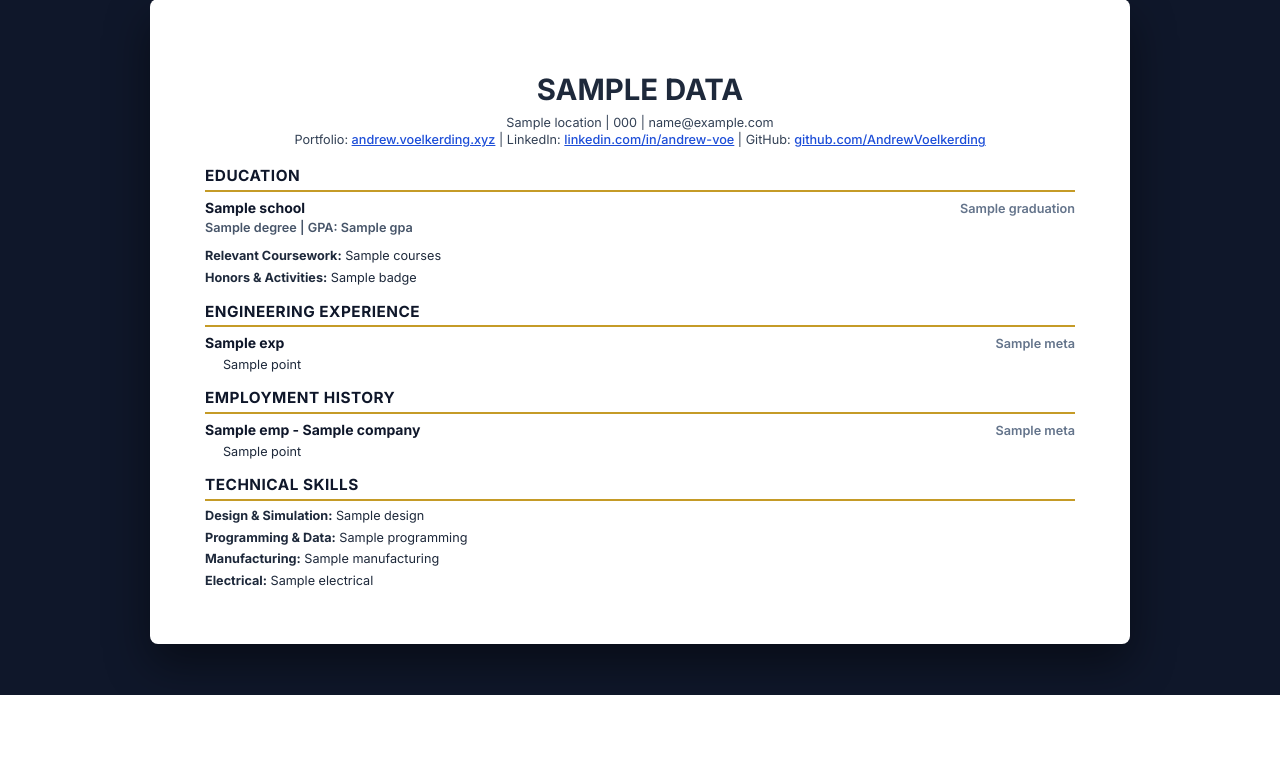
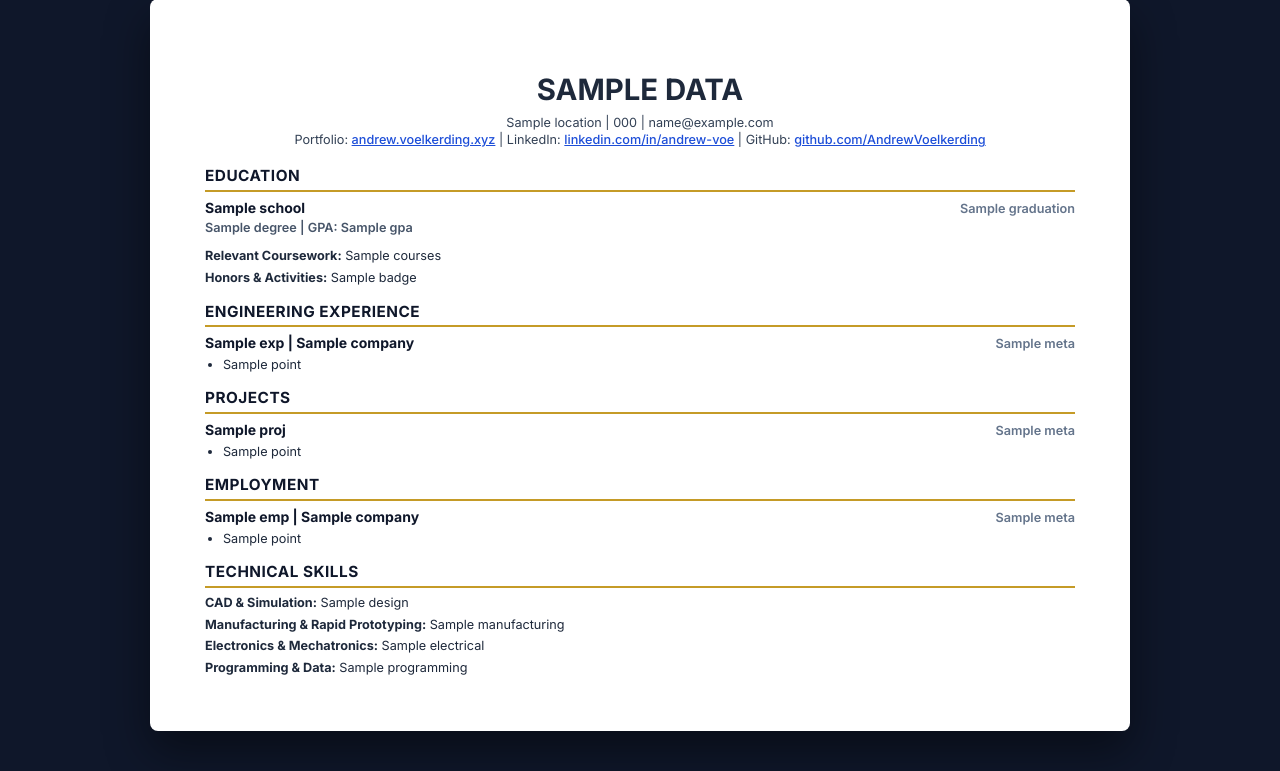
Before and after one commit to AndrewVoelkerding/AndrewVoelkerding, a Python web app: template templates/resume.html in a window 1280 px wide. Shown: the part 105-876 px from the top of the page. Before the commit the page ends 800 px from the top, so only its background shows below. Run offline with Jinja, Linux system fonts and the light colour scheme; the template is opened without the code that fills it: most values are stand-ins (such as "Sample title", 1, 10 or a date in 2020).

Commit message:
Update resume.html

```diff
--- a/templates/resume.html
+++ b/templates/resume.html
@@ -10,7 +10,6 @@
             margin: 0.35in 0.4in;
         }
 
-        /* Screen view layout */
         body {
             font-family: 'Inter', Arial, sans-serif;
             background-color: #0F172A;
@@ -44,18 +43,14 @@
             transition: background-color 0.2s;
         }
 
-        .btn:hover {
-            background-color: #ffffff;
-        }
+        .btn:hover { background-color: #ffffff; }
 
         .btn-secondary {
             background-color: #334155;
             color: #FFFFFF;
         }
 
-        .btn-secondary:hover {
-            background-color: #475569;
-        }
+        .btn-secondary:hover { background-color: #475569; }
 
         .resume-sheet {
             background: #FFFFFF;
@@ -68,119 +63,38 @@
             line-height: 1.4;
         }
 
-        h1 {
-            font-size: 22pt;
-            text-align: center;
-            margin-bottom: 4px;
-            text-transform: uppercase;
-            font-weight: 700;
+        h1 { font-size: 22pt; text-align: center; margin-bottom: 4px; text-transform: uppercase; font-weight: 700; }
+
+        .contact { text-align: center; font-size: 9.5pt; margin-bottom: 16px; color: #334155; }
+        .contact a { color: #1d4ed8; text-decoration: underline; font-weight: 500; }
+
+        h2 {
+            font-size: 11.5pt; text-transform: uppercase; color: #0F172A;
+            border-bottom: 2px solid #C59B27; padding-bottom: 3px;
+            margin-top: 14px; margin-bottom: 6px; letter-spacing: 0.5px; font-weight: 700;
         }
 
-        .contact {
-            text-align: center;
-            font-size: 9.5pt;
-            margin-bottom: 16px;
-            color: #334155;
+        .job-header { display: table; width: 100%; margin-top: 6px; margin-bottom: 2px; }
+        .job-title-cell { display: table-cell; text-align: left; vertical-align: baseline; }
+        .meta-cell {
+            display: table-cell; text-align: right; vertical-align: baseline;
+            font-size: 9.5pt; color: #64748b; font-weight: 600; white-space: nowrap;
         }
 
-        /* Explicit link styling for both web view and interactive PDF annotations */
-        .contact a {
-            color: #1d4ed8;
-            text-decoration: underline;
-            font-weight: 500;
-        }
+        h3 { font-size: 10.5pt; margin: 0; color: #0F172A; font-weight: 700; }
 
-        h2 {
-            font-size: 11.5pt;
-            text-transform: uppercase;
-            color: #0F172A;
-            border-bottom: 2px solid #C59B27;
-            padding-bottom: 3px;
-            margin-top: 14px;
-            margin-bottom: 6px;
-            letter-spacing: 0.5px;
-            font-weight: 700;
-        }
+        .education-block { margin-bottom: 8px; }
+        .subtitle { font-size: 9.5pt; font-weight: 600; color: #475569; margin-bottom: 10px; display: block; }
 
-        .job-header {
-            display: table;
-            width: 100%;
-            margin-top: 6px;
-            margin-bottom: 2px;
-        }
+        ul { margin: 3px 0 8px 0; padding-left: 18px; font-size: 9.5pt; list-style-type: disc; }
+        li { margin-bottom: 3px; }
+        p { font-size: 9.5pt; margin: 4px 0; }
+        .coursework-p { margin-top: 8px; margin-bottom: 4px; }
 
-        .job-title-cell {
-            display: table-cell;
-            text-align: left;
-            vertical-align: baseline;
-        }
-
-        .meta-cell {
-            display: table-cell;
-            text-align: right;
-            vertical-align: baseline;
-            font-size: 9.5pt;
-            color: #64748b;
-            font-weight: 600;
-            white-space: nowrap;
-        }
-
-        h3 {
-            font-size: 10.5pt;
-            margin: 0;
-            color: #0F172A;
-            font-weight: 700;
-        }
-
-        /* Dedicated education block to enforce strict spacing */
-        .education-block {
-            margin-bottom: 8px;
-        }
-
-        .subtitle {
-            font-size: 9.5pt;
-            font-weight: 600;
-            color: #475569;
-            margin-bottom: 10px; /* Forces a clear physical gap before coursework */
-            display: block;
-        }
-
-        ul {
-            margin: 3px 0 8px 0;
-            padding-left: 18px;
-            font-size: 9.5pt;
-            list-style-type: none;
-        }
-
-        li { margin-bottom: 3px; }
-
-        p {
-            font-size: 9.5pt;
-            margin: 4px 0;
-        }
-
-        .coursework-p {
-            margin-top: 8px;
-            margin-bottom: 4px;
-        }
-
-        /* Print & WeasyPrint Overrides */
         @media print {
-            body {
-                background: transparent !important;
-                padding: 0 !important;
-                display: block !important;
-            }
-            .actions-bar {
-                display: none !important;
-            }
-            .resume-sheet {
-                box-shadow: none !important;
-                border-radius: 0 !important;
-                padding: 0 !important;
-                max-width: 100% !important;
-                width: 100% !important;
-            }
+            body { background: transparent !important; padding: 0 !important; display: block !important; }
+            .actions-bar { display: none !important; }
+            .resume-sheet { box-shadow: none !important; border-radius: 0 !important; padding: 0 !important; max-width: 100% !important; width: 100% !important; }
         }
     </style>
 </head>
@@ -207,7 +121,6 @@
                 <div class="meta-cell">{{ data.education.graduation }}</div>
             </div>
             <div class="subtitle">{{ data.education.degree }} | GPA: {{ data.education.gpa }}</div>
-
             <p class="coursework-p"><strong>Relevant Coursework:</strong> {{ data.education.courses }}</p>
             <p><strong>Honors & Activities:</strong> {{ data.education.badges | join(', ') }}</p>
         </div>
@@ -216,7 +129,7 @@
         {% for exp in data.engineering_experience %}
         <div>
             <div class="job-header">
-                <div class="job-title-cell"><h3>{{ exp.title }}</h3></div>
+                <div class="job-title-cell"><h3>{{ exp.title }}{% if exp.company %} | {{ exp.company }}{% endif %}</h3></div>
                 <div class="meta-cell">{{ exp.meta }}</div>
             </div>
             <ul>
@@ -227,11 +140,26 @@
         </div>
         {% endfor %}
 
-        <h2>Employment History</h2>
+        <h2>Projects</h2>
+        {% for proj in data.resume_projects %}
+        <div>
+            <div class="job-header">
+                <div class="job-title-cell"><h3>{{ proj.title }}</h3></div>
+                <div class="meta-cell">{{ proj.meta }}</div>
+            </div>
+            <ul>
+                {% for pt in proj.points %}
+                <li>{{ pt }}</li>
+                {% endfor %}
+            </ul>
+        </div>
+        {% endfor %}
+
+        <h2>Employment</h2>
         {% for emp in data.employment %}
         <div>
             <div class="job-header">
-                <div class="job-title-cell"><h3>{{ emp.title }}{% if emp.company %} - {{ emp.company }}{% endif %}</h3></div>
+                <div class="job-title-cell"><h3>{{ emp.title }}{% if emp.company %} | {{ emp.company }}{% endif %}</h3></div>
                 <div class="meta-cell">{{ emp.meta }}</div>
             </div>
             <ul>
@@ -243,10 +171,10 @@
         {% endfor %}
 
         <h2>Technical Skills</h2>
-        <p><strong>Design & Simulation:</strong> {{ data.skills.design }}</p>
+        <p><strong>CAD & Simulation:</strong> {{ data.skills.design }}</p>
+        <p><strong>Manufacturing & Rapid Prototyping:</strong> {{ data.skills.manufacturing }}</p>
+        <p><strong>Electronics & Mechatronics:</strong> {{ data.skills.electrical }}</p>
         <p><strong>Programming & Data:</strong> {{ data.skills.programming }}</p>
-        <p><strong>Manufacturing:</strong> {{ data.skills.manufacturing }}</p>
-        <p><strong>Electrical:</strong> {{ data.skills.electrical }}</p>
     </div>
 
 </body>
```
